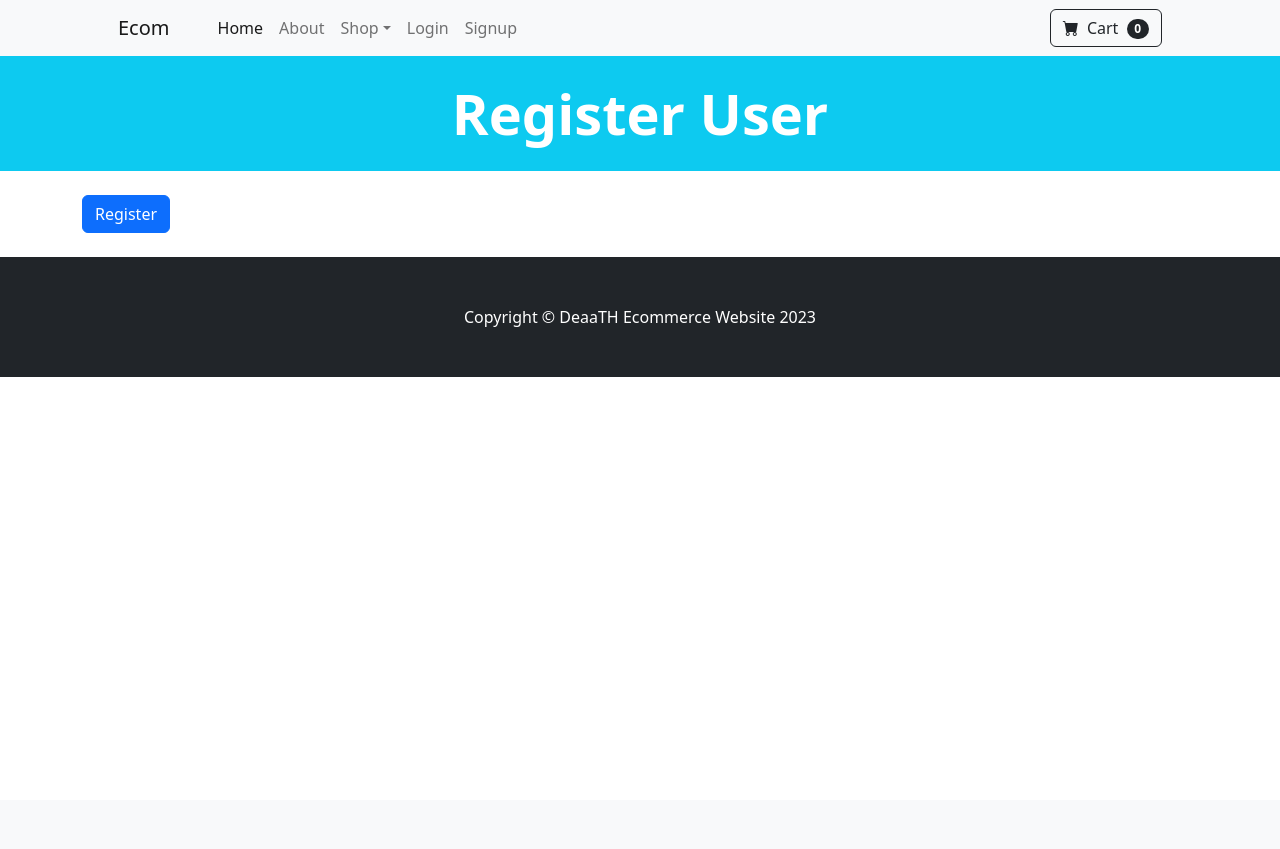
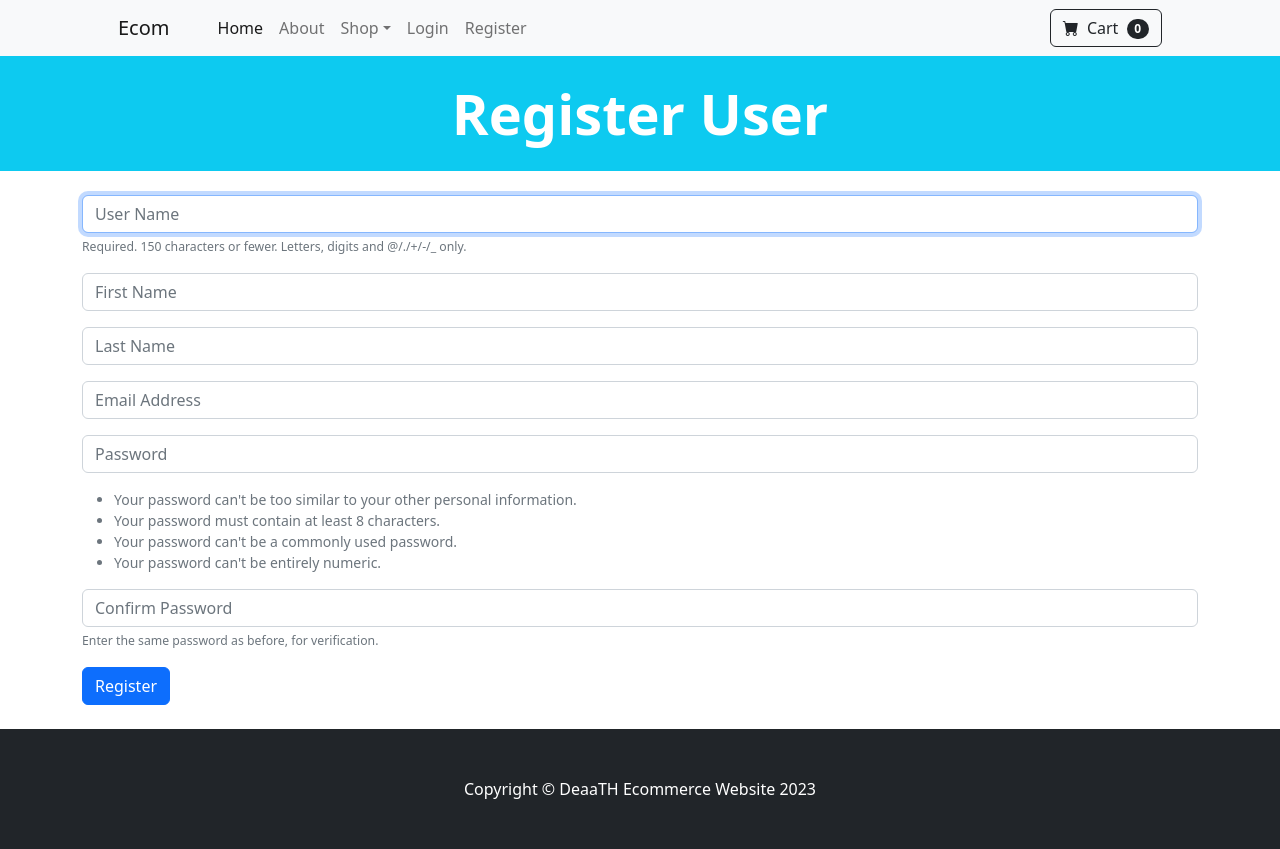
Before and after one commit to DeaaTH65/E_Com, a Django app: page /register/ in a window 1280 px wide. Before the commit the page ends 377 px from the top, so only its background shows below. Run offline with Django 4.2, Linux system fonts and the light colour scheme.

Commit message:
forms.py

```diff
--- /dev/null
+++ b/ecom/store/forms.py
@@ -0,0 +1,32 @@
+from django.contrib.auth.models import User
+from django.contrib.auth.forms import UserCreationForm
+from django import forms
+
+
+
+class SignUpForm(UserCreationForm):
+    email = forms.EmailField(label="", widget=forms.TextInput(attrs={'class':'form-control', 'placeholder':'Email Address'}))
+    first_name = forms.CharField(label="", max_length=100, widget=forms.TextInput(attrs={'class':'form-control', 'placeholder':'First Name'}))
+    last_name = forms.CharField(label="", max_length=100, widget=forms.TextInput(attrs={'class':'form-control', 'placeholder':'Last Name'}))
+
+    class Meta:
+        model = User
+        fields = ('username', 'first_name', 'last_name', 'email', 'password1', 'password2')
+
+    def __init__(self, *args, **kwargs):
+        super(SignUpForm, self).__init__(*args, **kwargs)
+
+        self.fields['username'].widget.attrs['class'] = 'form-control'
+        self.fields['username'].widget.attrs['placeholder'] = 'User Name'
+        self.fields['username'].label = ''
+        self.fields['username'].help_text = '<span class="form-text text-muted"><small>Required. 150 characters or fewer. Letters, digits and @/./+/-/_ only.</small></span>'
+
+        self.fields['password1'].widget.attrs['class'] = 'form-control'
+        self.fields['password1'].widget.attrs['placeholder'] = 'Password'
+        self.fields['password1'].label = ''
+        self.fields['password1'].help_text = '<ul class="form-text text-muted small"><li>Your password can\'t be too similar to your other personal information.</li><li>Your password must contain at least 8 characters.</li><li>Your password can\'t be a commonly used password.</li><li>Your password can\'t be entirely numeric.</li></ul>'
+
+        self.fields['password2'].widget.attrs['class'] = 'form-control'
+        self.fields['password2'].widget.attrs['placeholder'] = 'Confirm Password'
+        self.fields['password2'].label = ''
+        self.fields['password2'].help_text = '<span class="form-text text-muted"><small>Enter the same password as before, for verification.</small></span>'
--- a/ecom/store/templates/navbar.html
+++ b/ecom/store/templates/navbar.html
@@ -19,7 +19,7 @@
                 <li class="nav-item"><a class="nav-link" href="{% url "logout" %}">Logout</a></li>
                 {% else %}
                 <li class="nav-item"><a class="nav-link" href="{% url "login" %}">Login</a></li>
-                <li class="nav-item"><a class="nav-link" href="{% url "register" %}">Signup</a></li>
+                <li class="nav-item"><a class="nav-link" href="{% url "register" %}">Register</a></li>
                 {% endif %}
             </ul>
             <form class="d-flex">
--- a/ecom/store/templates/register.html
+++ b/ecom/store/templates/register.html
@@ -14,7 +14,7 @@
 <div class="container mt-4">
     <form method="POST" action="{% url "login" %}">
         {% csrf_token %}
-
+        {{form.as_p}}
         <button type="submit" class="btn btn-primary mb-4">Register</button>
     </form>
 </div>
--- a/ecom/store/views.py
+++ b/ecom/store/views.py
@@ -2,6 +2,10 @@ from django.shortcuts import render, redirect
 from .models import Product
 from django.contrib.auth import authenticate, login, logout
 from django.contrib import messages
+from django.contrib.auth.models import User
+from django.contrib.auth.forms import UserCreationForm
+from django import forms
+from .forms import SignUpForm
 
 
 def home(request):
@@ -36,4 +40,5 @@ def logout_user(request):
 
 
 def register_user(request):
-    return render(request, 'register.html')
+    form = SignUpForm
+    return render(request, 'register.html', {'form':form})
```
